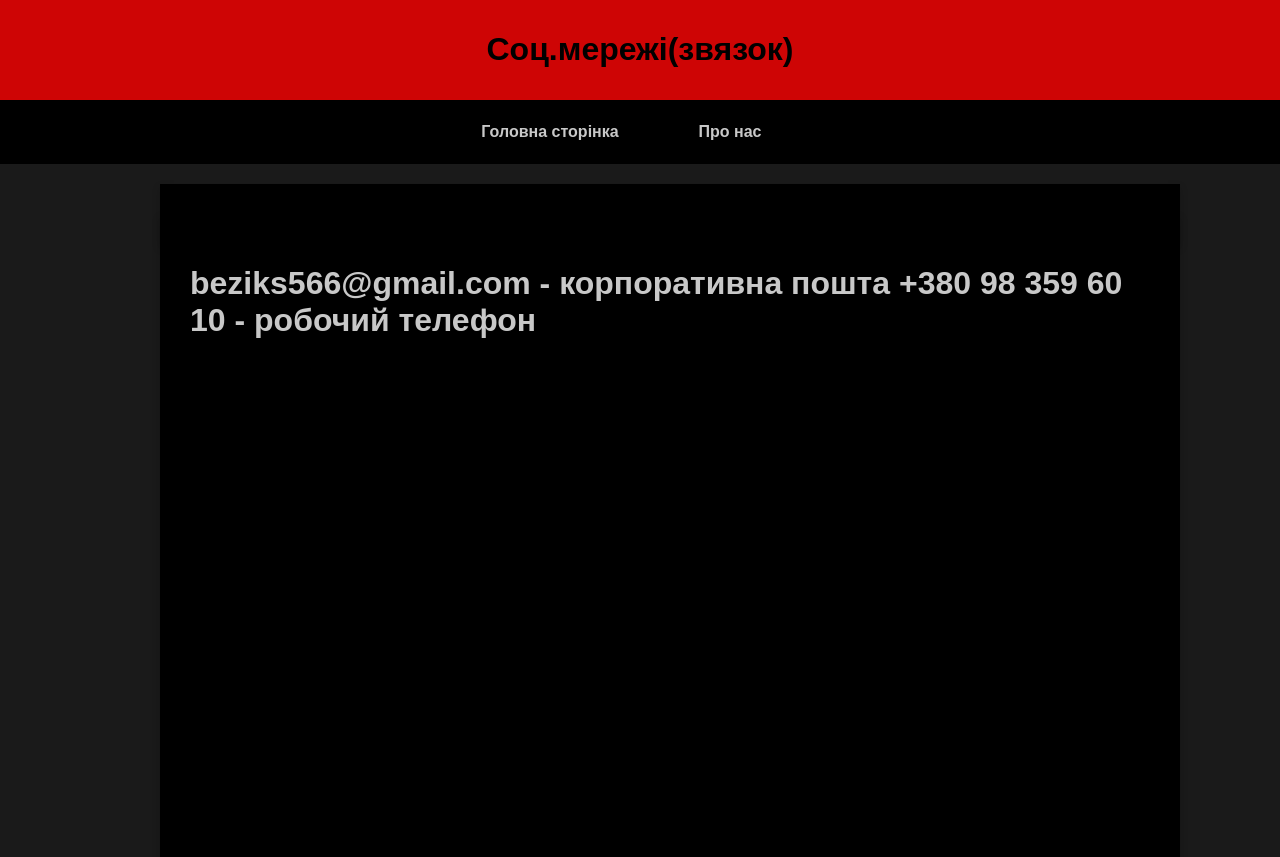
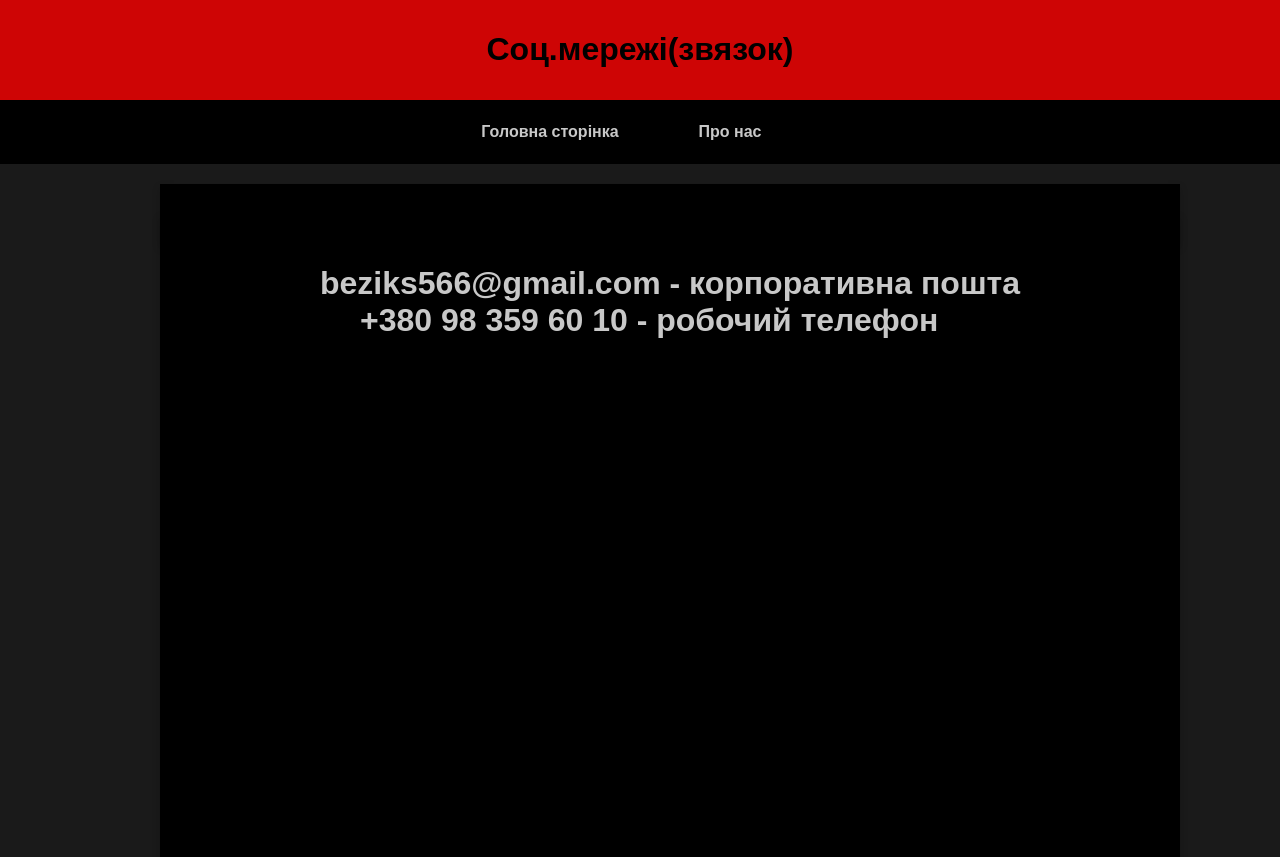
Before and after one commit to Bezikoo/WorldPlexx, a plain HTML site: page page/indemain2.html in a window 1280 px wide. Shown: the top 857 px of the page. Drawn offline with Linux system fonts and the light colour scheme.

Commit message:
Fix HTML structure and update contact information

```diff
--- a/page/indemain2.html
+++ b/page/indemain2.html
@@ -34,8 +34,7 @@
 				</div>
 				<div class="centered-rectangle">
 <h1>beziks566@gmail.com - корпоративна пошта
-	+380 98 359 60 10 - робочий телефон
-	<dd>ㅤ</dd>
+	<dd>+380 98 359 60 10 - робочий телефон</dd>
 	<dd>ㅤ</dd>
 	<dd>ㅤ</dd>
 	<dd>ㅤ</dd>
```
